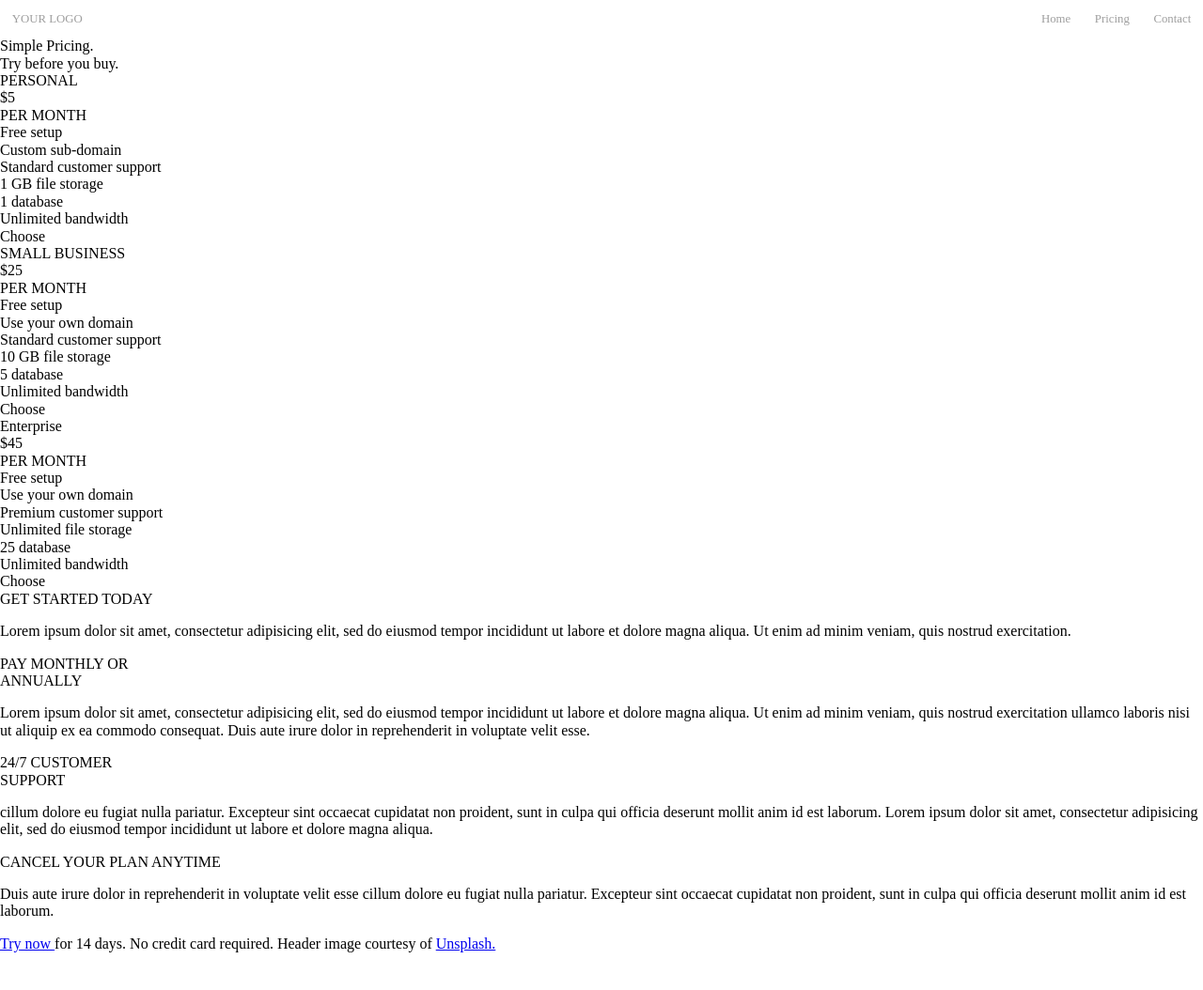
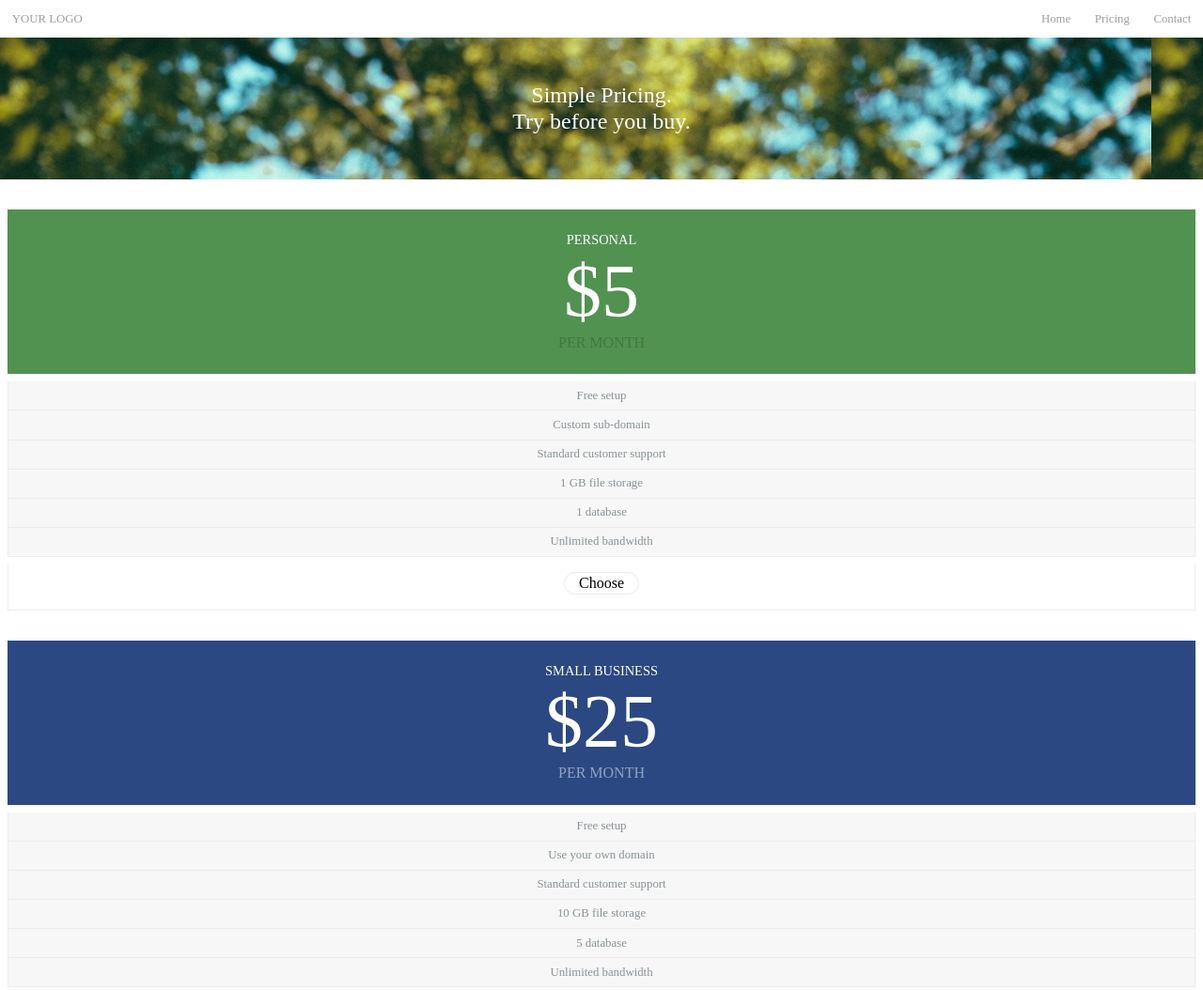
Before and after one commit to zamariac/responsive-website-sass, a plain HTML site: page index.html in a window 1280 px wide. Shown: the top 1054 px of the page at 94% size. Before the commit the page ends 1030 px from the top, so only its background shows below. Drawn offline with nearby package versions, Linux system fonts and the light colour scheme.

Commit message:
memberships completed

```diff
--- a/index.html
+++ b/index.html
@@ -16,48 +16,60 @@
 			<div class="simple-pricing"> Simple Pricing. <br> Try before you buy.
 			</div>
 		</div>
-		<span class="personal">
-			<div class="title-main">
+		<div class="memberships">
+			<div class="personal-box">
 				<div class="top-text"> PERSONAL</div>
 				<div class="middle-text"> $5 </div>
 				<div class="bottom-text"> PER MONTH </div>
 			</div>
+			<div class="info-main">
 				<div class="info-list"> Free setup </div>
 				<div class="info-list"> Custom sub-domain </div>
 				<div class="info-list"> Standard customer support </div>
 				<div class="info-list"> 1 GB file storage </div>
 				<div class="info-list"> 1 database </div>
 				<div class="info-list">	Unlimited bandwidth</div>
-			<div class="button"> Choose </div>
-		</span>
-		<span class="personal">
-			<div class="title-main">
+			</div>
+			<div class="button-box">
+			<button class="button"> Choose </button>
+			</div>
+		</div>
+		<div class="memberships">
+			<div class="business-box">
 				<div class="top-text"> SMALL BUSINESS</div>
 				<div class="middle-text"> $25 </div>
 				<div class="bottom-text"> PER MONTH </div>
 			</div>
+			<div class="info-main">
 				<div class="info-list"> Free setup </div>
 				<div class="info-list"> Use your own domain </div>
 				<div class="info-list"> Standard customer support </div>
 				<div class="info-list"> 10 GB file storage </div>
 				<div class="info-list"> 5 database </div>
 				<div class="info-list">	Unlimited bandwidth</div>
-			<div class="button"> Choose </div>
-		</span>
-			<span class="personal">
-			<div class="title-main">
+			</div>
+			<div class="button-box">
+			<button class="button"> Choose </button>
+			</div>
+		</div>
+			<div class="memberships">
+			<div class="enterprise-box">
 				<div class="top-text"> Enterprise</div>
 				<div class="middle-text"> $45 </div>
 				<div class="bottom-text"> PER MONTH </div>
 			</div>
+			<div class="info-main">
 				<div class="info-list"> Free setup </div>
 				<div class="info-list"> Use your own domain </div>
 				<div class="info-list"> Premium customer support </div>
 				<div class="info-list"> Unlimited file storage </div>
 				<div class="info-list"> 25 database </div>
 				<div class="info-list">	Unlimited bandwidth</div>
-			<div class="button"> Choose </div>
-		</span>
+			</div>
+			<div class="button-box">
+			<button class="button"> Choose </button>
+			</div>
+		</div>
 		<section class="info-text">
 			<div class="info-text-title"> GET STARTED TODAY</div>
 			<p class="info-paragraph"> Lorem ipsum dolor sit amet, consectetur adipisicing elit, sed do eiusmod
--- a/styles/main.scss
+++ b/styles/main.scss
@@ -17,9 +17,124 @@ nav{
 }
 
 .top-image{
+	background-image: url(../images/05.jpg);
+}
+
+.simple-pricing{
+	color: white;
+	font-size: 1.5em;
+	padding: 2em;
+	text-align: center;
 
 }
 
-.simple-pricing{
+.personal-box{
+	background-color: #519251;
+	text-align: center;
+	margin: 2em .5em .5em;
+	padding: 1.5em;
+	.top-text{
+		color:white;
+		font-size: .9em;
+	}
+	.middle-text{
+		color:white;
+		font-size: 5em;
+	}
+	.bottom-text{
+		font-size: 1em;
+		color: rgba(51,92,51,0.5);
+	}
 
 }
+
+.info-main{
+	.info-list{
+			background-color: #F7F7F7;
+			text-align: center;
+			color: #899296;
+			font-size: .8em;
+			border-bottom:.1em solid #ECECEC;
+			border-left:.1em solid #ECECEC;
+			border-right:.1em solid #ECECEC;
+			padding: .6em;
+			margin-left: .6em;
+			margin-right: .6em;
+
+		}
+	}
+.button-box{
+	background-color:white;
+	border-bottom:.1em solid #ECECEC;
+	border-left:.1em solid #ECECEC;
+	border-right:.1em solid #ECECEC;
+	margin: .5em .5em ;
+	text-align: center;
+		button{
+			height: 1.5em;
+			width: 5em;
+			font-size: 1em;
+			-webkit-border-radius: 22px;
+   			-moz-border-radius: 22px;
+   			border-radius: 22px;
+			border: solid .1em #ECECEC;
+			text-align: center;
+			background-color:white;
+			margin-top: .5em;
+			margin-bottom: 1em;
+
+		}
+
+}
+
+.business-box{
+	background-color: #2B4883;
+	text-align: center;
+	margin: 2em .5em .5em;
+	padding: 1.5em;
+	.top-text{
+		color:white;
+		font-size: .9em;
+	}
+	.middle-text{
+		color:white;
+		font-size: 5em;
+	}
+	.bottom-text{
+		font-size: 1em;
+		color: #93A1C0;
+	}
+
+}
+
+.enterprise-box{
+	background-color: black;
+	text-align: center;
+	margin: 2em .5em .5em;
+	padding: 1.5em;
+	.top-text{
+		color:white;
+		font-size: .9em;
+	}
+	.middle-text{
+		color:white;
+		font-size: 5em;
+	}
+	.bottom-text{
+		font-size: 1em;
+		color:#5B5B5B;
+	}
+
+}
+.info-text{
+	margin: 3em .5em 2em .5em;
+	.info-paragraph{
+		font-size: .8em;
+		color: #5A676D;
+		line-height: 1em;
+
+
+	}
+}
+
+// info-text info-test-title info-paragraph
```
Also changed, not shown: images/05.jpg (added), styles/main.css, 1 other file. Lines whose indentation alone changed are shown as unchanged.
